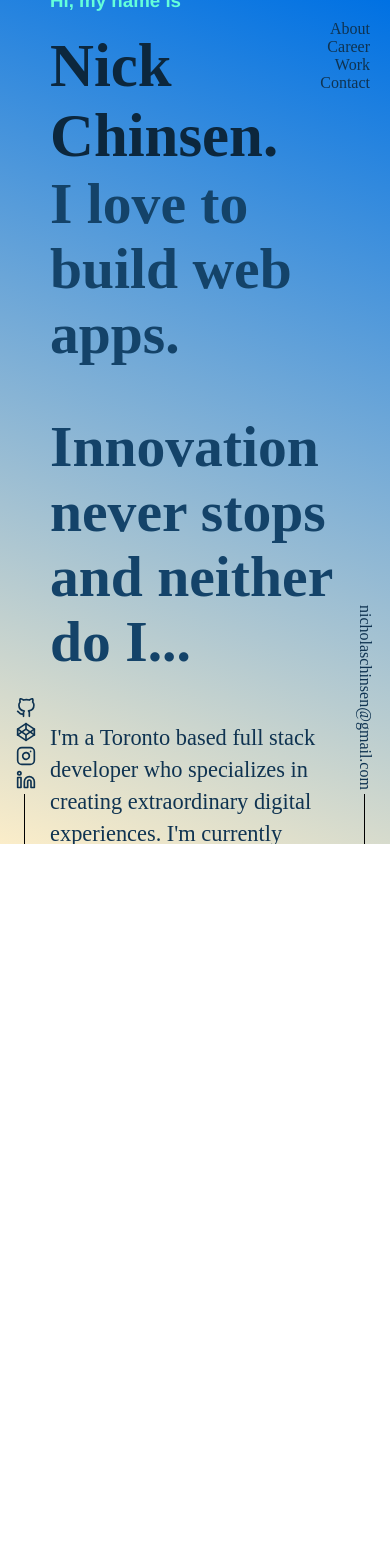
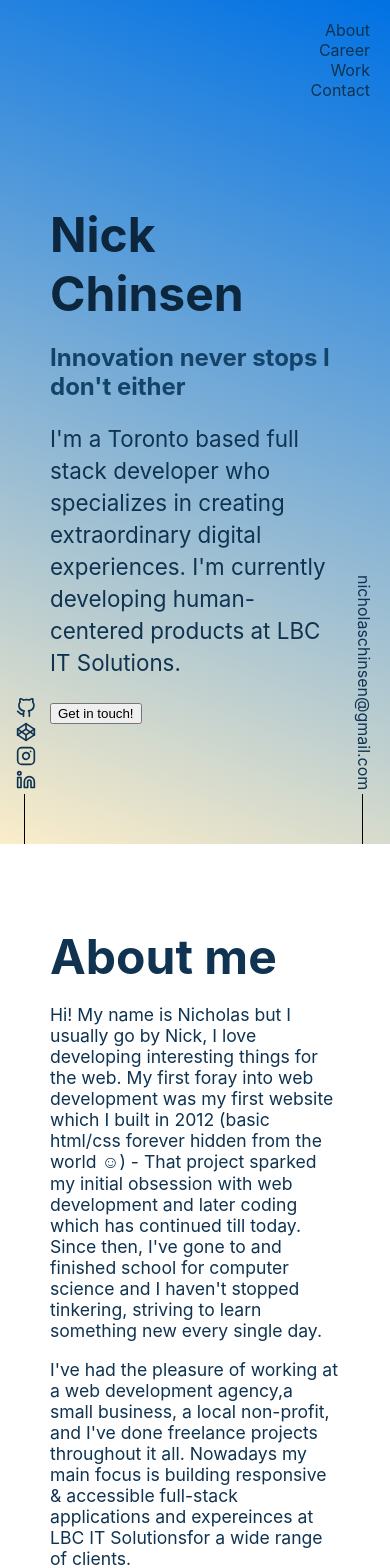
Before and after one commit to karnnivore/nick-chinsen-website, a Next.js app: page / in a window 390 px wide. Shown: the top 1568 px of the page. Before the commit the page ends 844 px from the top, so only its background shows below. Built offline with nearby package versions, Linux system fonts and the light colour scheme.

Commit message:
Change font, update stylings on about/home page

```diff
--- a/components/home/About.tsx
+++ b/components/home/About.tsx
@@ -12,8 +12,9 @@ export const About = () => {
           things for the web. My first foray into web development was my first website
           which I built in 2012 (basic html/css forever hidden from the world &#9786;) -
           That project sparked my initial obsession with web development and later coding
-          which has continued till today. Since then I haven&apos;t stopped tinkering,
-          striving to learn something new every single day.
+          which has continued till today. Since then, I&apos;ve gone to and finished school for
+          computer science and I haven&apos;t stopped tinkering, striving to learn something new
+          every single day.
         </p>
         <p>
           I&apos;ve had the pleasure of working at <a>a web development agency</a>,
@@ -26,7 +27,7 @@ export const About = () => {
           Here are some of the technologies I have been working with recently:
           <ul className={styles.listAboutMe}>
             <li>TypeScript</li>
-            <li>JavaScript (ES6+)</li>
+            <li>JavaScript ES6+</li>
             <li>React</li>
             <li>.NET</li>
             <li>WordPress</li>
--- a/components/home/Contact.tsx
+++ b/components/home/Contact.tsx
@@ -3,10 +3,10 @@ import { SectionContainer } from '../layout/SectionContainer'
 
 export const Contact = () => {
   return(
-    <SectionContainer>
+    <>
       <section className={styles.contactSection} id="contact-section">
         <h1>What&apos;s Next?</h1>
       </section>
-    </SectionContainer>
+    </>
   )
 }
--- a/components/home/Hero.tsx
+++ b/components/home/Hero.tsx
@@ -6,10 +6,8 @@ export const Hero = () => {
     <SectionContainer>
       <section className={styles.landingTextSection} id="hero-section">
         <div className={styles.sectionContainer}>
-          <h3 className={styles.hi}>Hi, my name is</h3>
-          <h1 className={styles.name}>Nick Chinsen.</h1>
-          <h2 className={styles.nameSubText}>I love to build web apps.</h2>
-          <h2 className={styles.nameSubText}>Innovation never stops and neither do I...</h2>
+          <h1 className={styles.name}>Nick Chinsen</h1>
+          <h2 className={styles.nameSubText}>Innovation never stops I don&apos;t either</h2>
           <p className={styles.landingIntroText}>
             I&apos;m a Toronto based full stack developer who specializes in creating
             extraordinary digital experiences. I&apos;m currently developing human-centered
--- a/styles/globals.css
+++ b/styles/globals.css
@@ -8,9 +8,11 @@ body {
   max-height: 100vh;
   color: #0f3351;
   font-family: Josefin Sans;
+  font-family: Calibre, Inter, "San Francisco";
   -webkit-font-smoothing: antialiased;
   scroll-behavior: smooth;
-  overflow: hidden;
+  /* for scroll lock feature */
+  /* overflow: hidden; */
 }
 
 a {
--- a/styles/home/About.module.css
+++ b/styles/home/About.module.css
@@ -8,3 +8,20 @@
   overflow: hidden;
   list-style: none;
 }
+
+.aboutSection h1 {
+  font-size: 3em;
+}
+
+.aboutSection p {
+  font-size: 1.3em;
+}
+
+@media (max-width: 400px) {
+  .aboutSection h1 {
+    margin-bottom: 5px;
+  }
+  .aboutSection p {
+    font-size: 1.1em;
+  }
+}
--- a/styles/home/Contact.module.css
+++ b/styles/home/Contact.module.css
@@ -0,0 +1,3 @@
+.contactSection {
+  height: 70vh;
+}
--- a/styles/home/Hero.module.css
+++ b/styles/home/Hero.module.css
@@ -11,13 +11,21 @@
 }
 
 .nameSubText {
-  font-size: 3.6rem;
+  font-size: 3.3rem;
   color: #144369;
-  margin-top: 0;
+  margin-top: 20px;
 }
 
 .landingIntroText {
   font-size: 1.4rem;
-  font-weight: lighter;
   line-height: 2rem;
 }
+
+@media (max-width: 400px) {
+  .name {
+    font-size: 3em;
+  }
+  .nameSubText {
+    font-size: 1.5em;
+  }
+}
```
